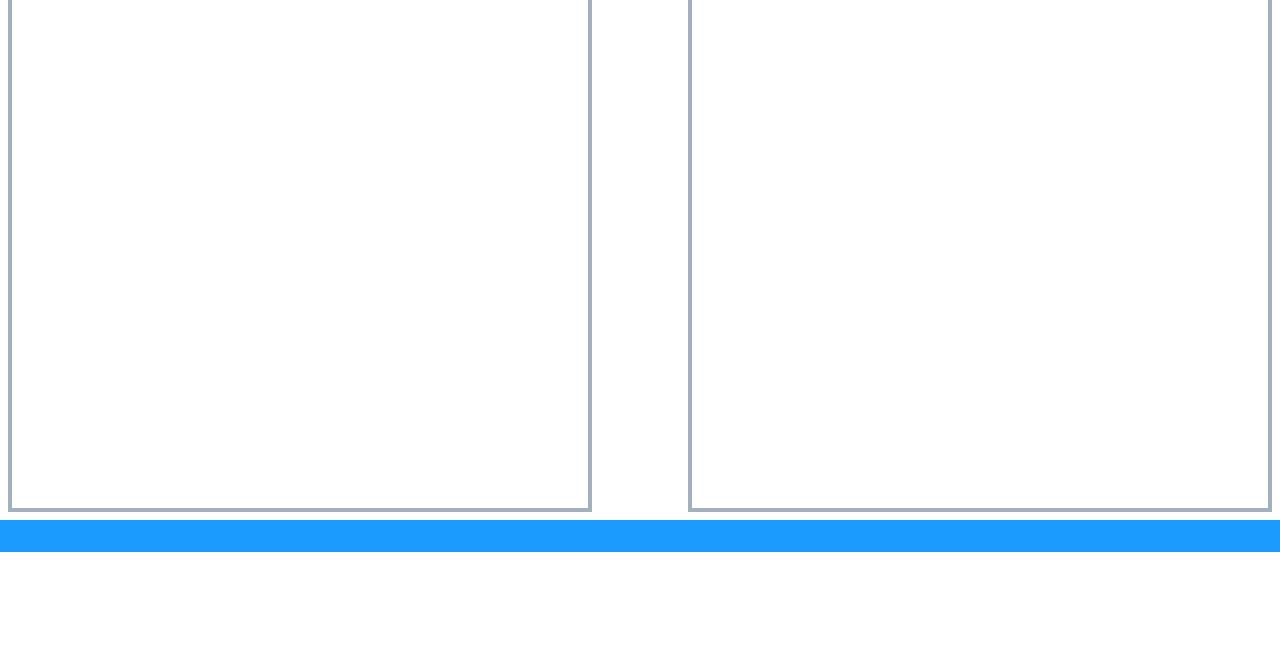
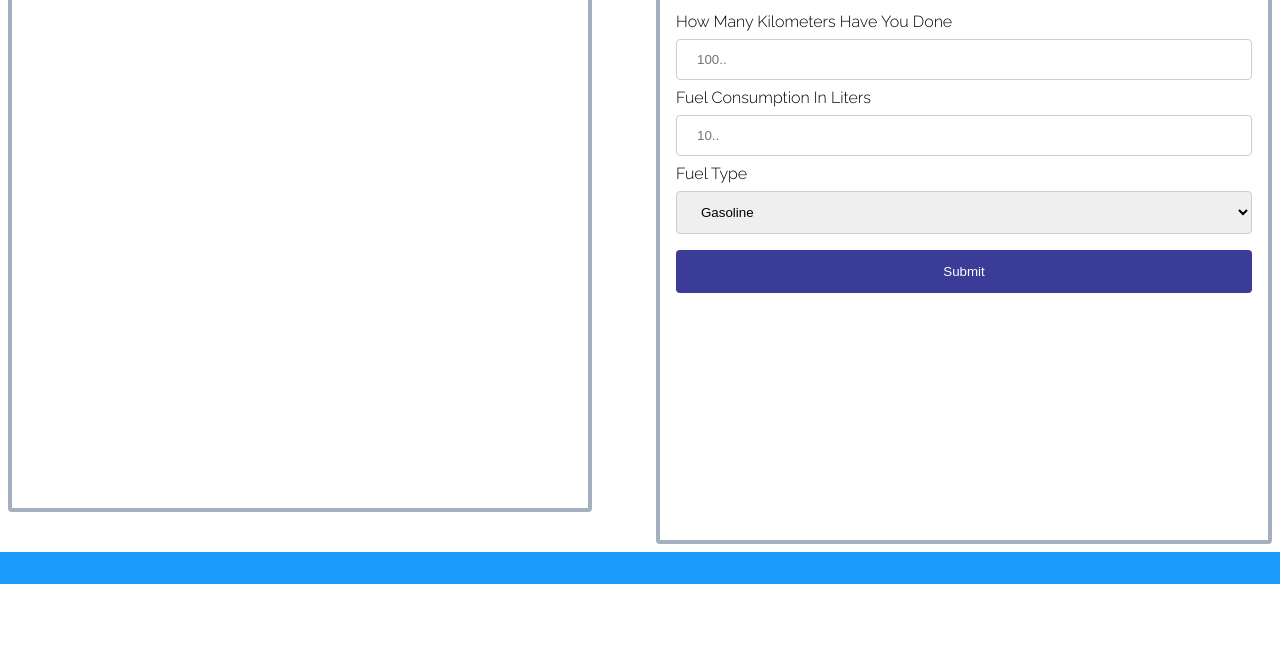
Before and after one commit to DamianRuczynski/CheckYourRide, a plain HTML site: page index.html in a window 1280 px wide. Shown: the part 128-800 px from the top of the page. Drawn offline with Linux system fonts and the light colour scheme.

Commit message:
create form, prepare to js

```diff
--- a/index.html
+++ b/index.html
@@ -21,6 +21,23 @@
         </div>
         <div class="rightBanner">
             <div class="form">
+              <form>
+                  <label for="road">How Many Kilometers Have You Done</label>
+                  <input type="number" id="road" placeholder="100..">
+                  <br>
+                  <label for="consumption">Fuel Consumption In Liters</label>
+                  <input type="number" id="consumption"  placeholder="10..">
+                  <br>
+                  <label for="fuel">Fuel Type</label>
+                  <select id="fuel">
+                    <option value="gasoline">Gasoline</option>
+                    <option value="diesel">Diesel</option>
+                    <option value="gasolineLPG">Gasoline + LPG</option>
+                  </select>
+                  <br>
+                  <input type="button" id="button" value="Submit">
+            </form>
+            <p id="result" class="result"></p>
             </div>
         </div>
         <div class="footer">
--- a/style.css
+++ b/style.css
@@ -1,5 +1,6 @@
 body{
-    background-color: white  ;
+    background-color: white;
+    font-family: 'Raleway', sans-serif;
     margin: 0;
 }
 .container{
@@ -15,7 +16,6 @@ body{
     padding: 0.5rem;
 }
 .title{
-    font-family: 'Raleway', sans-serif;
     font-size: 3rem;
     font-weight: 200;
     width: 100%;
@@ -27,13 +27,16 @@ body{
     float: left;
     margin: 0.5rem;
     border: 0.25rem solid #a4b0be;
+    border-radius: 4px;
 }
 .rightBanner{
     width: 45%;
     height: 32rem;
     float: right;
+    padding: 1rem;
     margin: 0.5rem;
     border: 0.25rem solid #a4b0be;
+    border-radius: 4px;
 }
 .footer{
     background-color: #1B9CFC;
@@ -41,3 +44,28 @@ body{
     height: 2rem;
     clear: both;
 }
+
+input[type=number], select {
+    width: 100%;
+    padding: 12px 20px;
+    margin: 8px 0;
+    display: inline-block;
+    border: 1px solid #ccc;
+    border-radius: 4px;
+    box-sizing: border-box;
+  }
+
+  input[type=button] {
+    width: 100%;
+    background-color: #3B3B98;
+    color: white;
+    padding: 14px 20px;
+    margin: 8px 0;
+    border: none;
+    border-radius: 4px;
+    cursor: pointer;
+  }
+
+  input[type=button]:hover {
+    background-color: #182C61;
+  }
```
